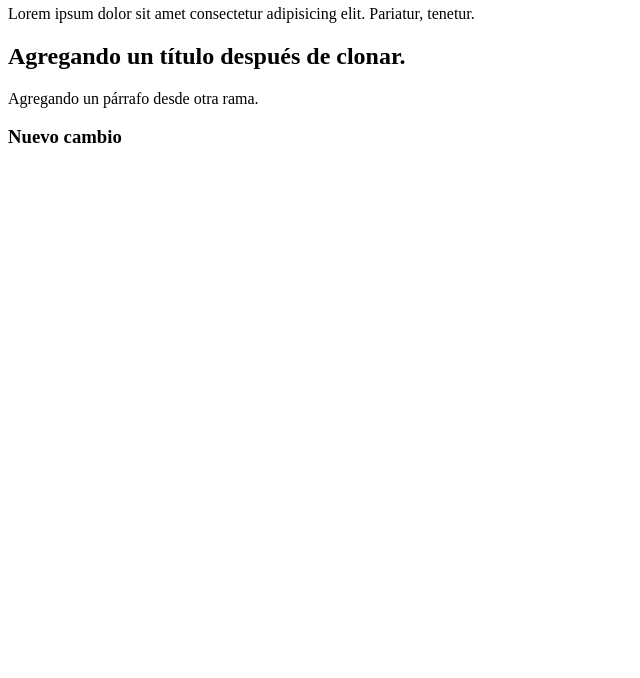
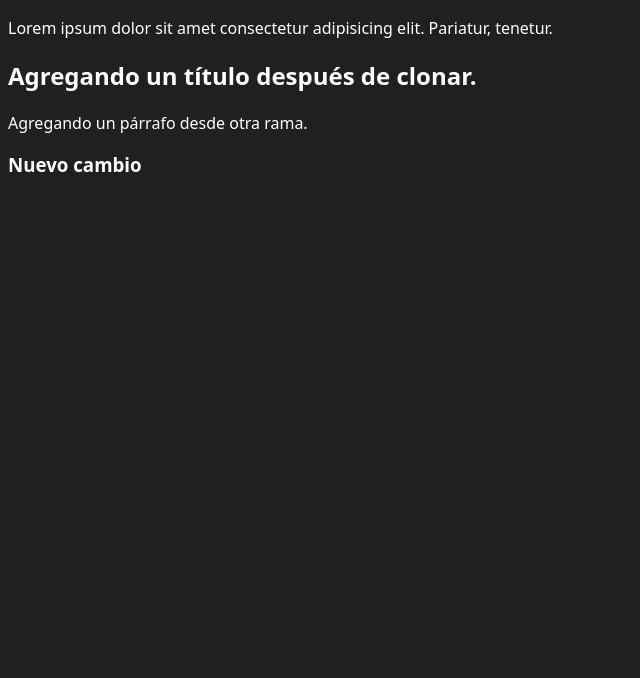
Before and after one commit to CamiiNao/prueba-git, a plain HTML site: page index.html in a window 1280 px wide. Shown: the part 122-800 px from the top of the page, without its empty margins (0-640 px from the left). Drawn offline with Linux system fonts and the light colour scheme.

Commit message:
add style

```diff
--- a/index.html
+++ b/index.html
@@ -4,6 +4,7 @@
     <meta charset="UTF-8" />
     <meta name="viewport" content="width=device-width, initial-scale=1.0" />
     <title>Git</title>
+    <link rel="stylesheet" href="styles.css">
   </head>
   <body>
     <h1>Hola Mundo</h1>
--- /dev/null
+++ b/styles.css
@@ -0,0 +1,6 @@
+body {
+  background: #202020;
+  color: #fff;
+  font-family: system-ui, -apple-system, BlinkMacSystemFont, "Segoe UI", Roboto,
+    Oxygen, Ubuntu, Cantarell, "Open Sans", "Helvetica Neue", sans-serif;
+}
```
